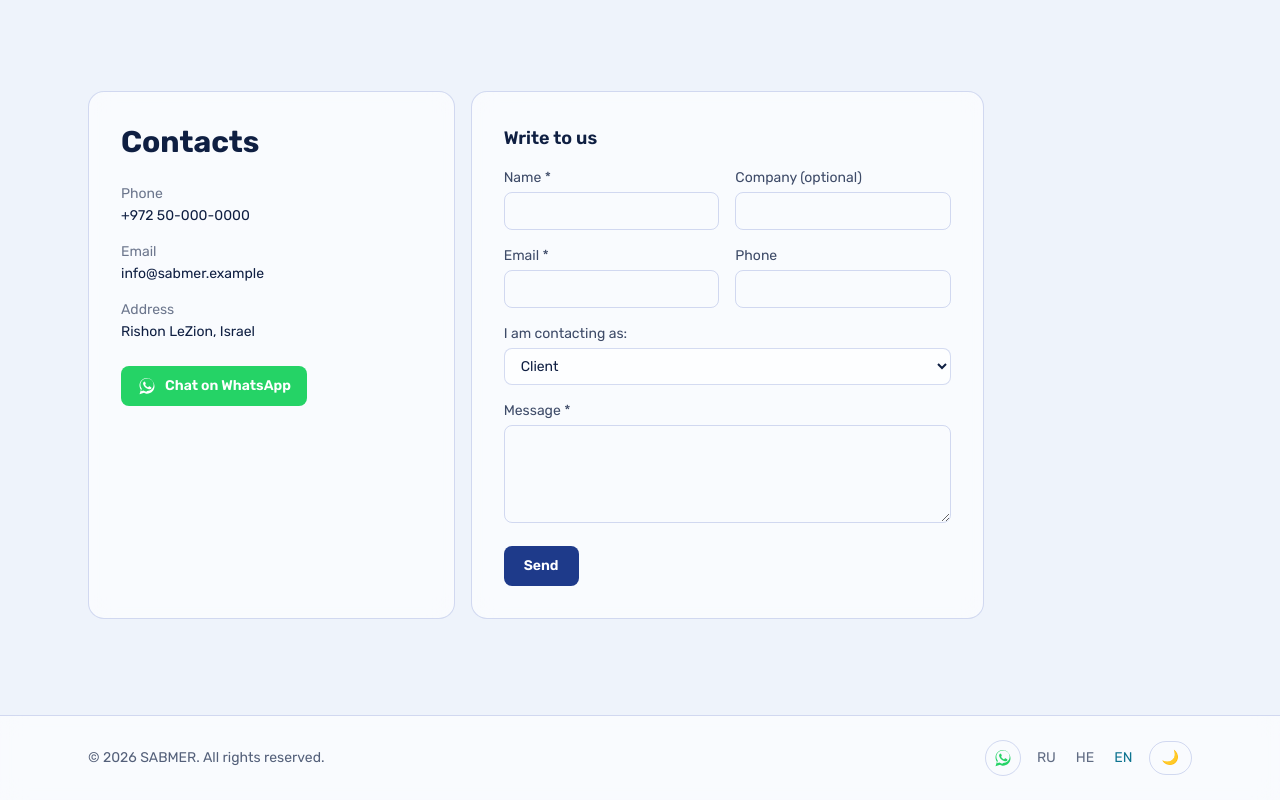
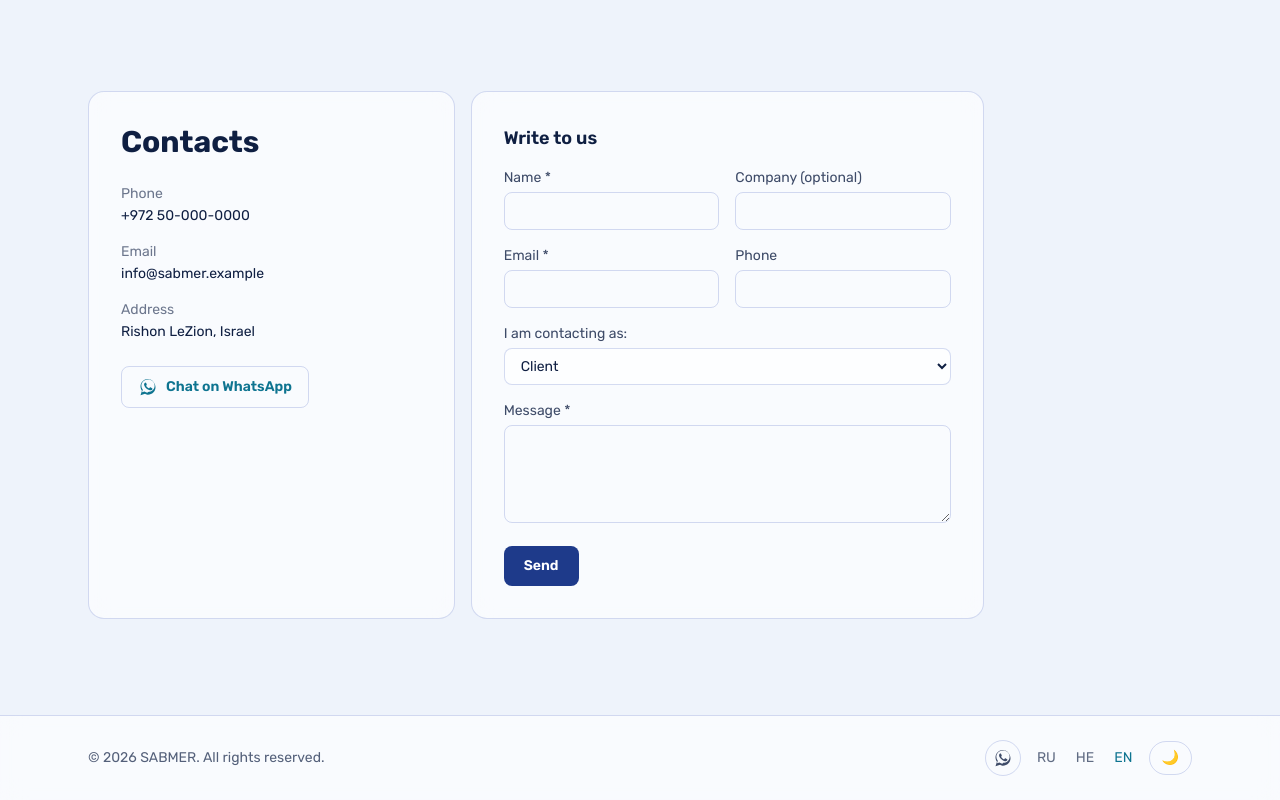
Before and after one commit to ArtemiyPank/sabmer-website, a Next.js app: page /en in a window 1280 px wide. Shown: the part 3517-4317 px from the top of the page. Built offline with nearby package versions, Linux system fonts and the light colour scheme; no server answers.

Commit message:
Restyle WhatsApp button to match the site palette

```diff
--- a/components/site/WhatsAppButton.tsx
+++ b/components/site/WhatsAppButton.tsx
@@ -31,9 +31,9 @@ export default function WhatsAppButton({
         rel="noopener noreferrer"
         aria-label={t("whatsapp")}
         className="flex h-9 w-9 items-center justify-center rounded-full border transition-opacity hover:opacity-80"
-        style={{ borderColor: "var(--card-border)", color: "#25D366" }}
+        style={{ borderColor: "var(--card-border)" }}
       >
-        <WaIcon className="h-5 w-5" />
+        <WaIcon className="h-5 w-5 opacity-80" />
       </a>
     );
   }
@@ -43,8 +43,11 @@ export default function WhatsAppButton({
       href={href}
       target="_blank"
       rel="noopener noreferrer"
-      className="inline-flex items-center gap-2 rounded-lg px-4 py-2.5 text-sm font-semibold text-white transition-opacity hover:opacity-90"
-      style={{ backgroundColor: "#25D366" }}
+      className="inline-flex items-center gap-2 rounded-lg border px-4 py-2.5 text-sm font-semibold transition-opacity hover:opacity-80"
+      style={{
+        borderColor: "var(--card-border)",
+        color: "var(--bp-accent)",
+      }}
     >
       <WaIcon className="h-5 w-5" />
       {t("whatsapp")}
```
